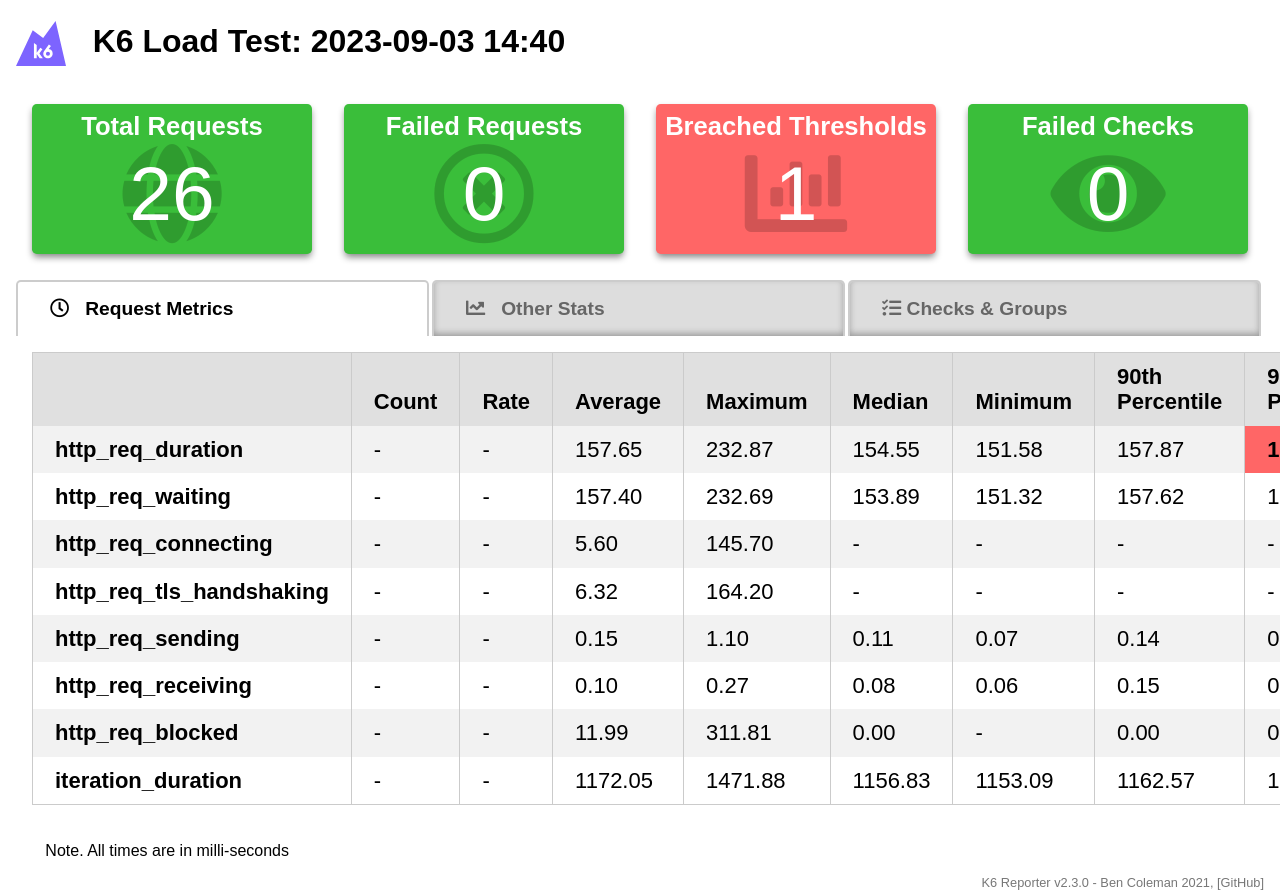
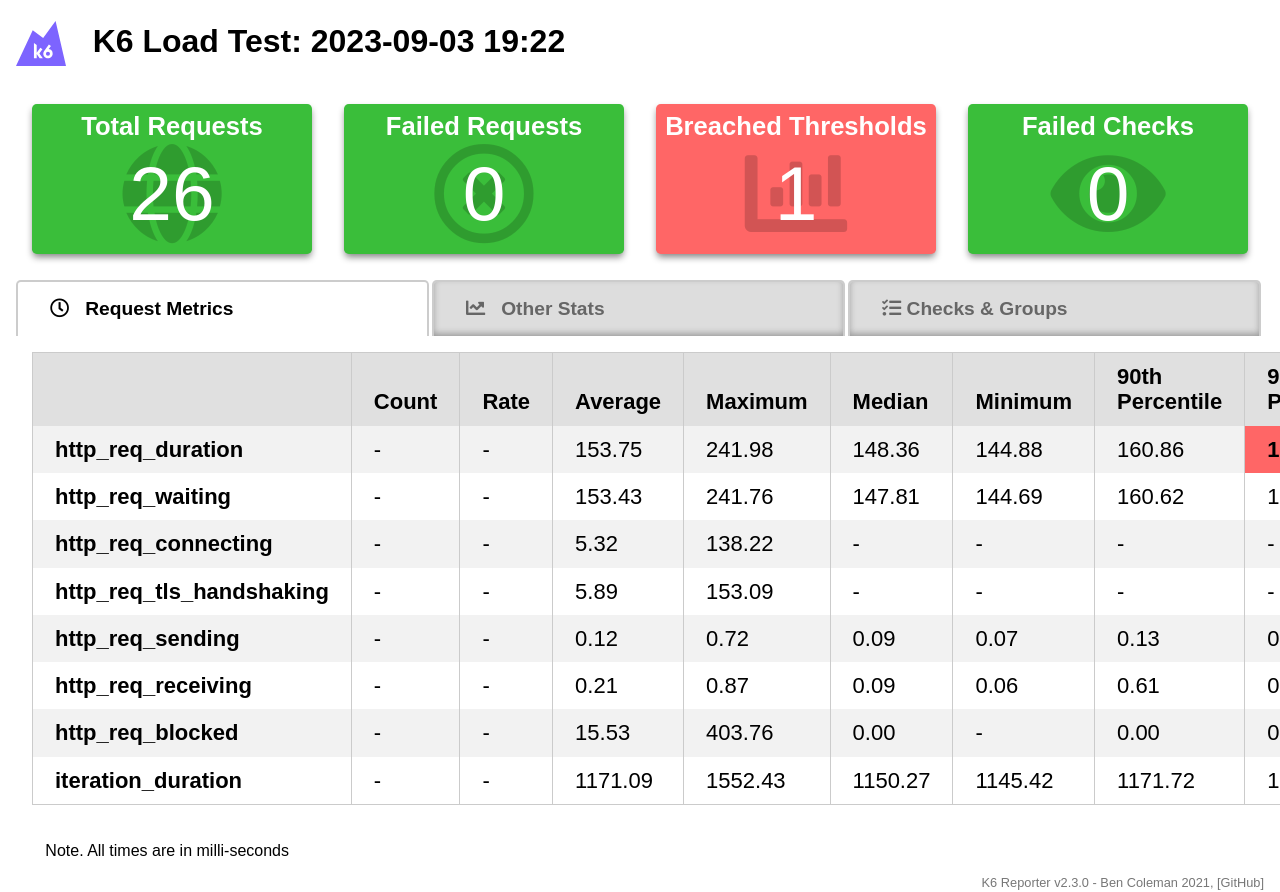
Before and after one commit to ishaquee/k6_load_testing, a plain HTML site: page summary.html in a window 1280 px wide. Shown: the top 892 px of the page. Drawn offline with nearby package versions, Linux system fonts and the light colour scheme.

```diff
--- a/summary.html
+++ b/summary.html
@@ -9,7 +9,7 @@
     <link rel="shortcut icon" href="https://raw.githubusercontent.com/benc-uk/k6-reporter/main/assets/icon.png" type="image/png">
 
     <meta name="viewport" content="width=device-width, initial-scale=1.0" />
-    <title>K6 Load Test: 2023-09-03 14:40</title>
+    <title>K6 Load Test: 2023-09-03 19:22</title>
     <style>
       body {
         margin: 1rem;
@@ -138,7 +138,7 @@
   <body>
     <h1>
       <svg style="vertical-align:middle" width="50" height="45" viewBox="0 0 50 45" fill="none" class="footer-module--logo--_lkxx"><path d="M31.968 34.681a2.007 2.007 0 002.011-2.003c0-1.106-.9-2.003-2.011-2.003a2.007 2.007 0 00-2.012 2.003c0 1.106.9 2.003 2.012 2.003z" fill="#7D64FF"></path><path d="M39.575 0L27.154 16.883 16.729 9.31 0 45h50L39.575 0zM23.663 37.17l-2.97-4.072v4.072h-2.751V22.038l2.75 1.989v7.66l3.659-5.014 2.086 1.51-3.071 4.21 3.486 4.776h-3.189v.001zm8.305.17c-2.586 0-4.681-2.088-4.681-4.662 0-1.025.332-1.972.896-2.743l4.695-6.435 2.086 1.51-2.239 3.07a4.667 4.667 0 013.924 4.6c0 2.572-2.095 4.66-4.681 4.66z" fill="#7D64FF"></path></svg>
-      &nbsp; K6 Load Test: 2023-09-03 14:40
+      &nbsp; K6 Load Test: 2023-09-03 19:22
     </h1>
 
     <div class="row">
@@ -202,27 +202,27 @@
 
 
 
-                  <td class="">157.65</td>
+                  <td class="">153.75</td>
 
 
 
-                  <td class="">232.87</td>
+                  <td class="">241.98</td>
 
 
 
-                  <td class="">154.55</td>
+                  <td class="">148.36</td>
 
 
 
-                  <td class="">151.58</td>
+                  <td class="">144.88</td>
 
 
 
-                  <td class="">157.87</td>
+                  <td class="">160.86</td>
 
 
 
-                  <td class="failed">159.07</td>
+                  <td class="failed">171.38</td>
 
               </tr>
 
@@ -238,27 +238,27 @@
 
 
 
-                  <td class="">157.40</td>
+                  <td class="">153.43</td>
 
 
 
-                  <td class="">232.69</td>
+                  <td class="">241.76</td>
 
 
 
-                  <td class="">153.89</td>
+                  <td class="">147.81</td>
 
 
 
-                  <td class="">151.32</td>
+                  <td class="">144.69</td>
 
 
 
-                  <td class="">157.62</td>
+                  <td class="">160.62</td>
 
 
 
-                  <td class="">158.87</td>
+                  <td class="">171.21</td>
 
               </tr>
 
@@ -274,11 +274,11 @@
 
 
 
-                  <td class="">5.60</td>
+                  <td class="">5.32</td>
 
 
 
-                  <td class="">145.70</td>
+                  <td class="">138.22</td>
 
 
 
@@ -310,11 +310,11 @@
 
 
 
-                  <td class="">6.32</td>
+                  <td class="">5.89</td>
 
 
 
-                  <td class="">164.20</td>
+                  <td class="">153.09</td>
 
 
 
@@ -346,15 +346,15 @@
 
 
 
-                  <td class="">0.15</td>
+                  <td class="">0.12</td>
 
 
 
-                  <td class="">1.10</td>
+                  <td class="">0.72</td>
 
 
 
-                  <td class="">0.11</td>
+                  <td class="">0.09</td>
 
 
 
@@ -362,11 +362,11 @@
 
 
 
-                  <td class="">0.14</td>
+                  <td class="">0.13</td>
 
 
 
-                  <td class="">0.18</td>
+                  <td class="">0.15</td>
 
               </tr>
 
@@ -382,15 +382,15 @@
 
 
 
-                  <td class="">0.10</td>
+                  <td class="">0.21</td>
 
 
 
-                  <td class="">0.27</td>
+                  <td class="">0.87</td>
 
 
 
-                  <td class="">0.08</td>
+                  <td class="">0.09</td>
 
 
 
@@ -398,11 +398,11 @@
 
 
 
-                  <td class="">0.15</td>
+                  <td class="">0.61</td>
 
 
 
-                  <td class="">0.17</td>
+                  <td class="">0.77</td>
 
               </tr>
 
@@ -418,11 +418,11 @@
 
 
 
-                  <td class="">11.99</td>
+                  <td class="">15.53</td>
 
 
 
-                  <td class="">311.81</td>
+                  <td class="">403.76</td>
 
 
 
@@ -454,27 +454,27 @@
 
 
 
-                  <td class="">1172.05</td>
+                  <td class="">1171.09</td>
 
 
 
-                  <td class="">1471.88</td>
+                  <td class="">1552.43</td>
 
 
 
-                  <td class="">1156.83</td>
+                  <td class="">1150.27</td>
 
 
 
-                  <td class="">1153.09</td>
+                  <td class="">1145.42</td>
 
 
 
-                  <td class="">1162.57</td>
+                  <td class="">1171.72</td>
 
 
 
-                  <td class="">1216.04</td>
+                  <td class="">1225.66</td>
 
               </tr>
 
```
Also changed, not shown: 2 other files.
